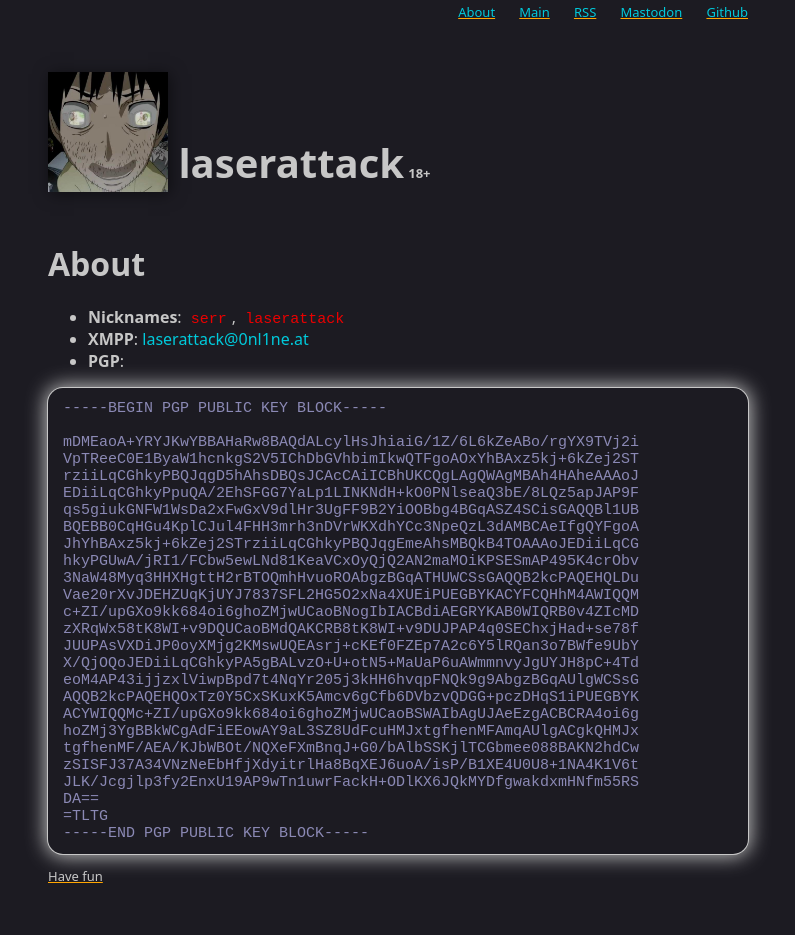
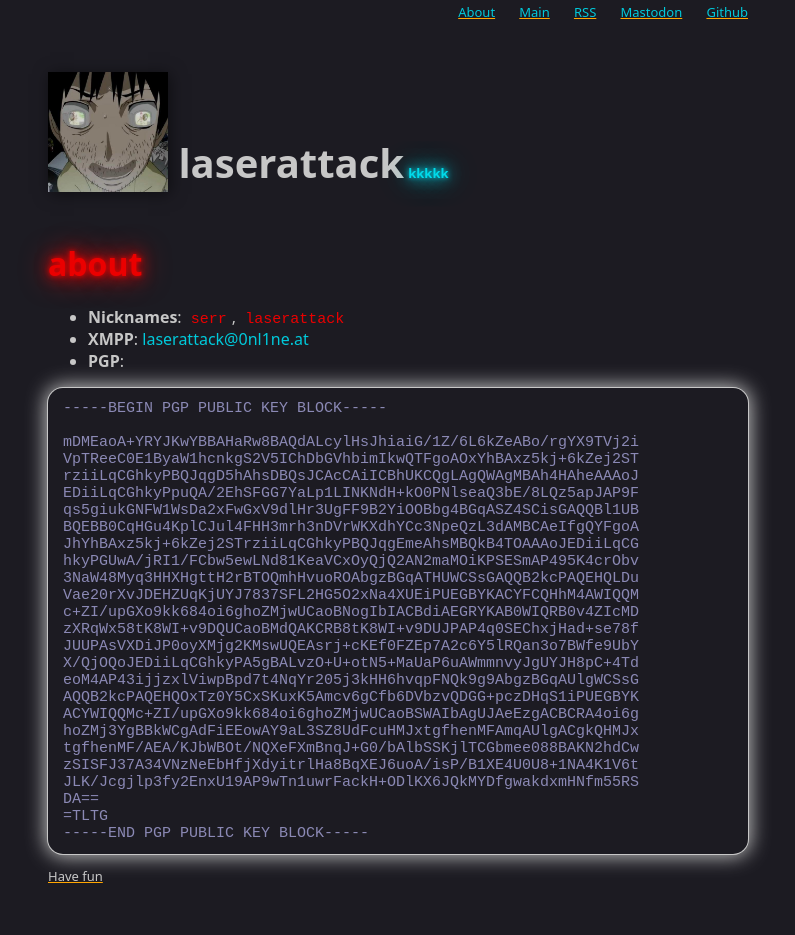
Before and after one commit to laserattack/laserattack.github.io, a Jekyll site: the page built from about.md, in a window 1280 px wide. Shown: the whole page, without its empty margins (242-1037 px from the left). Built offline with Jekyll 4.4.1, drawn with Linux system fonts in a browser that asks for light colours.

Commit message:
Add neon text styles for headings

```diff
--- a/_layouts/category.html
+++ b/_layouts/category.html
@@ -2,7 +2,7 @@
 layout: page
 ---
 <section>
-  <h1>category: {{ page.category }}</h1>
+  <h1 class="neon-text-red">category: {{ page.category }}</h1>
   <ul class="post-list">
     {% for post in site.categories[page.category] %}
     <li>
--- a/_layouts/default.html
+++ b/_layouts/default.html
@@ -21,7 +21,7 @@
     </nav>
     <header>
       <h1><a href="/"><img alt="E" src="/assets/logo.jpg"></a> laserattack</h1>
-      <h4>18+</h4>
+      <h4 class="neon-text-cyan">kkkkk</h4>
     </header>
     {{ content }}
     <footer>
--- a/_layouts/page.html
+++ b/_layouts/page.html
@@ -21,7 +21,7 @@
     </nav>
     <header>
       <h1><a href="/"><img alt="E" src="/assets/logo.jpg"></a> laserattack</h1>
-      <h4>18+</h4>
+      <h4 class="neon-text-cyan">kkkkk</h4>
     </header>
     {{ content }}
     <footer>
--- a/about.md
+++ b/about.md
@@ -1,10 +1,9 @@
 ---
 layout: page
-title: About
 permalink: /about/
 ---
 
-# About
+<h1 class="neon-text-red">about</h1>
 
 - **Nicknames**: `serr`, `laserattack`
 - **XMPP**: [laserattack@0nl1ne.at](xmpp:laserattack@0nl1ne.at)
--- a/assets/page.css
+++ b/assets/page.css
@@ -142,6 +142,30 @@ blockquote {
   font-style: italic;
 }
 
+.neon-text-red {
+  color: hsl(0, 100%, 46%);
+  text-shadow:
+    0 0 5px hsl(0, 100%, 46%),
+    0 0 15px hsl(0, 100%, 46%),
+    0 0 30px hsl(0, 100%, 46%);
+}
+
+.neon-text-green {
+  color: hsl(120, 100%, 46%);
+  text-shadow:
+    0 0 5px hsl(120, 100%, 46%),
+    0 0 15px hsl(120, 100%, 46%),
+    0 0 30px hsl(120, 100%, 46%);
+}
+
+.neon-text-cyan {
+  color: hsl(184, 100%, 46%);
+  text-shadow:
+    0 0 5px hsl(184, 100%, 46%),
+    0 0 15px hsl(184, 100%, 46%),
+    0 0 30px hsl(184, 100%, 46%);
+}
+
 /* black color theme for code highlight */
 .highlight {
   background: #1c1b22;
```
